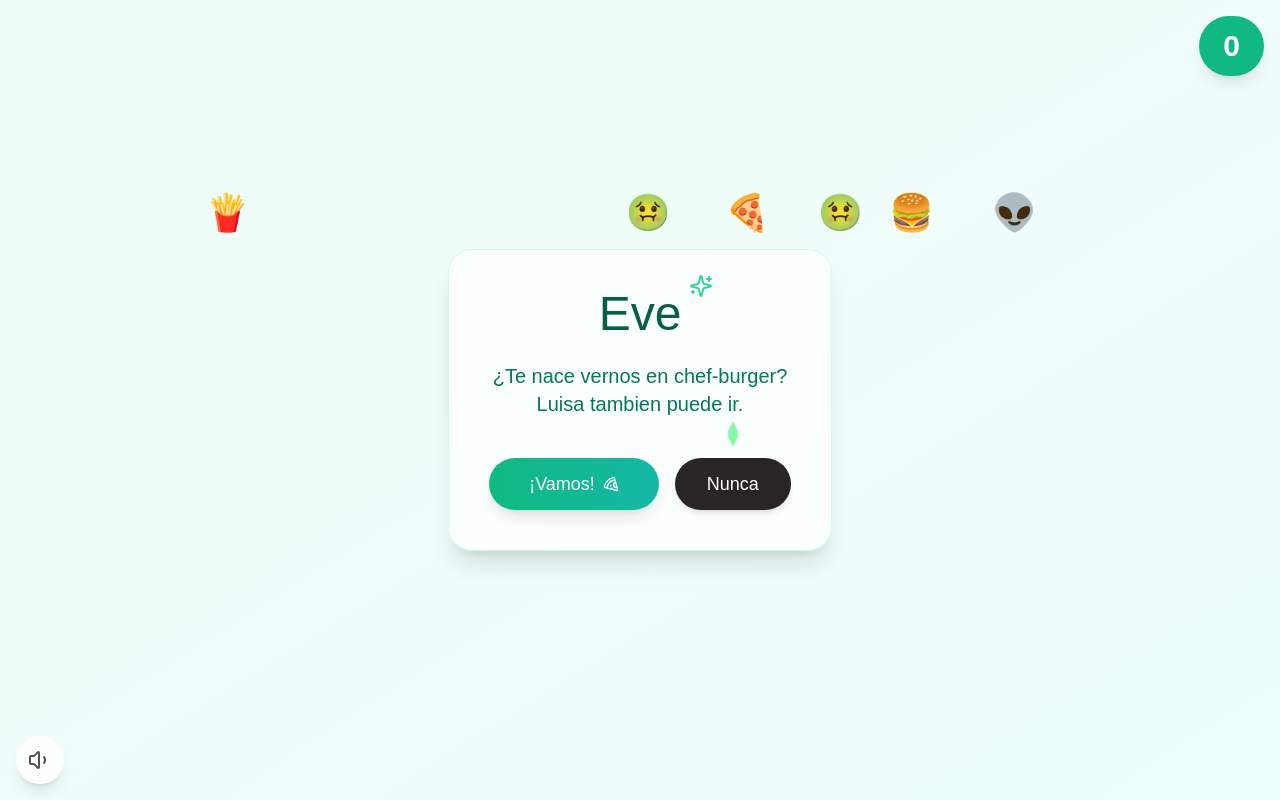
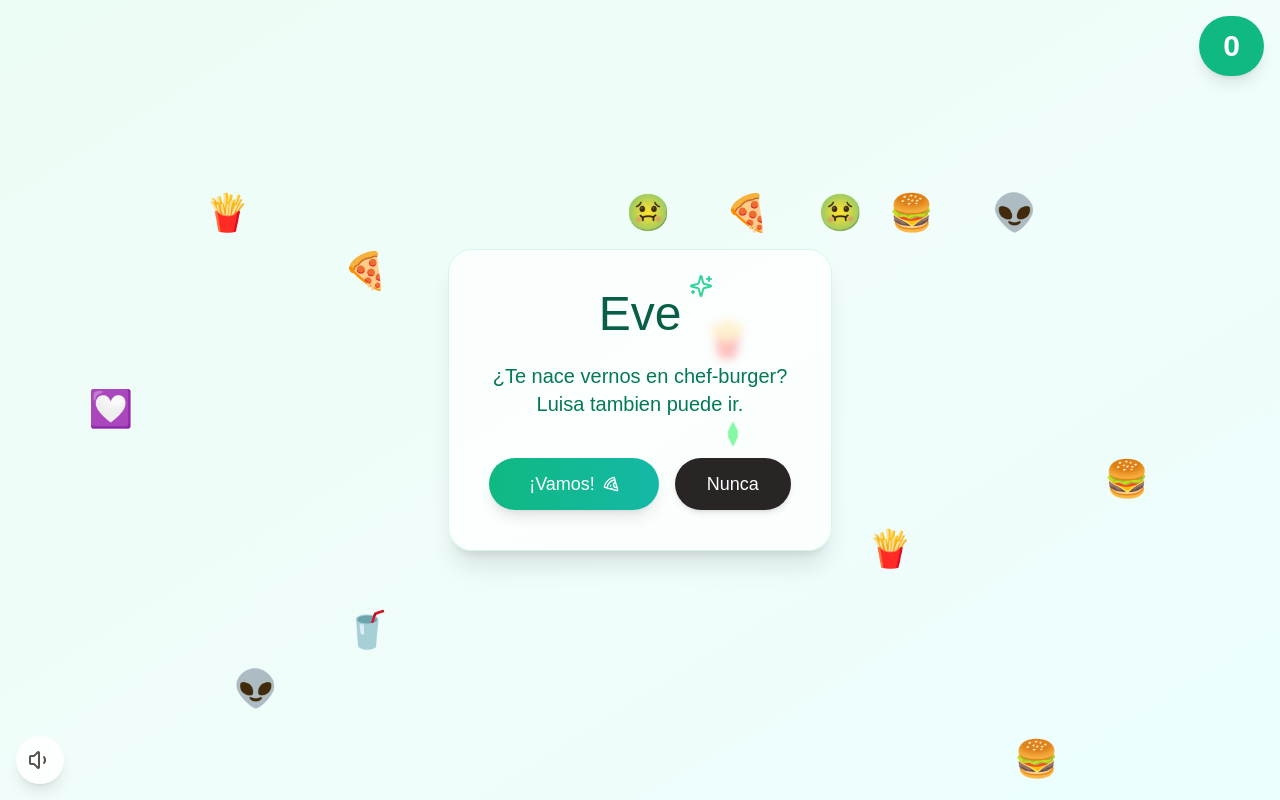
Before and after one commit to nicolas61v/response-friend, a Next.js app: page / in a window 1280 px wide. Built offline with nearby package versions, Linux system fonts and the light colour scheme; no server answers.

Commit message:
new interval emojis again

```diff
--- a/components/ResponsePage.js
+++ b/components/ResponsePage.js
@@ -36,7 +36,7 @@
 
     const addInterval = setInterval(() => {
       setEmojis(current => {
-        if (current.length < 3) {
+        if (current.length < 20) {
           return [...current, createNewEmoji()];
         }
         return current;
```
